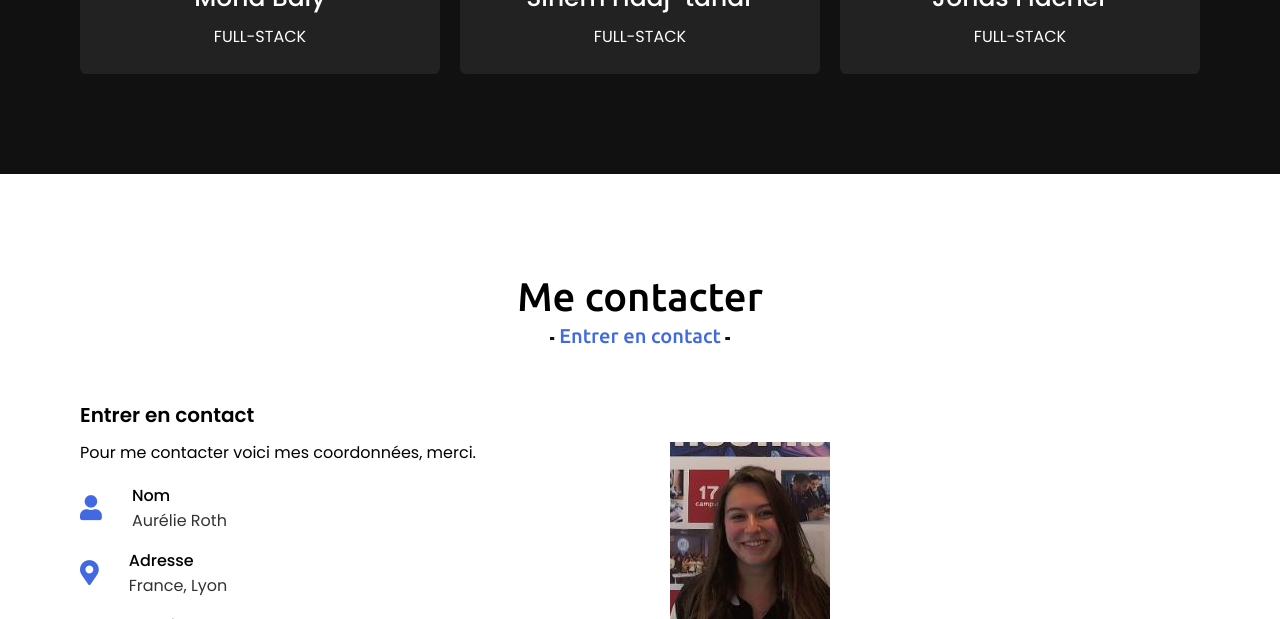
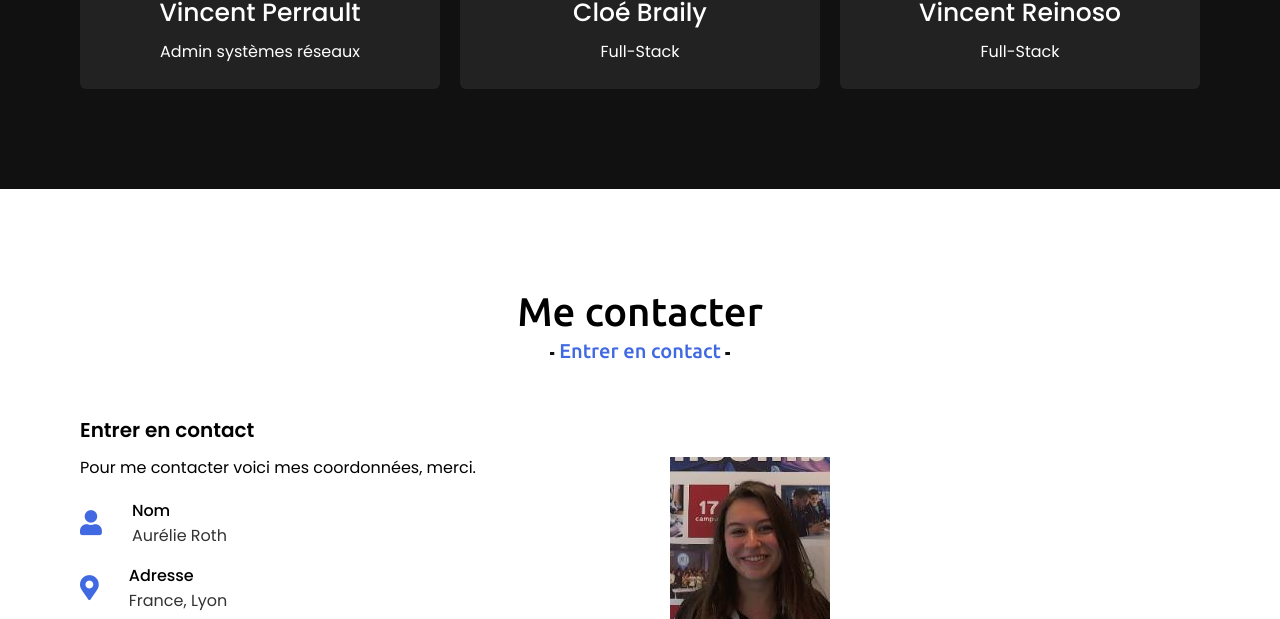
Before and after one commit to AurelieRoth/Portfolio, a plain HTML site: page index.html in a window 1280 px wide. Shown: the part 3255-3874 px from the top of the page. Drawn offline with nearby package versions, Linux system fonts and the light colour scheme.

Commit message:
modifications fichiers

```diff
--- a/index.html
+++ b/index.html
@@ -63,10 +63,10 @@
                         d'apprentissage en tant que développeuse web
                         pour l'année 2022 - 2024 (dès Septembre 2022)
                         , pour un rythme de 2 jours d'école
-                        et 3 jours d'entreprise.<br>
+                        et 3 jours d'entreprise.<br> <br>
                        Je souhaiterais tout de même découvrir le poste de cheffe de projet IT car je n'ai pas encore eu d'expériences dans ce métier,
                        étant encore en études, je voudrais profiter de l'opportunité que cela m'apporte, de plus durant ma 4e et 5e année je decouvre
-                       les bases d'un cheffe de projet dans mon cursus en parcourant des projets managements.
+                       les bases d'un chef de projet dans mon cursus en parcourant des projets managements.
                     </p>
                         Autonome et doté d'un solide bon sens
                         relationnel, je saurai intégrer votre équipe et
@@ -128,7 +128,7 @@
                         Création d'un site pour un fournisseur d'équipements industriels.<br>
                         https://europoly.com/
                     </p>
-                    <a href="https://github.com/Aurelouu" target="_blank"><i class="fab fa-github"></i>EN SAVOIR PLUS</a>
+                    <a href="https://github.com/AurelieRoth" target="_blank"><i class="fab fa-github"></i>EN SAVOIR PLUS</a>
                 </div>
                 <div class="column right">
                     <div class="bars">
@@ -178,23 +178,23 @@
             <div class="carousel owl-carousel">
                 <div class="card">
                     <div class="box">
-                        <a href="https://github.com/Jonas69700" target="_blank"><img src="https://avatars.githubusercontent.com/u/57560160?v=4" alt="profil de jonas"></a>
-                        <div class="text">Jonas Flacher</div>
-                        <p>FULL-STACK</p>
+                        <a href="https://github.com/vigi3" target="_blank"><img src="https://avatars.githubusercontent.com/u/38730358?v=4" alt="profil de Vincent R"></a>
+                        <div class="text">Vincent Reinoso</div>
+                        <p>Full-Stack</p>
                     </div>
                 </div>
                 <div class="card">
                     <div class="box">
-                        <a href ="https://github.com/Mona-src" target="_blank"><img src="https://avatars.githubusercontent.com/u/60646596?v=4" alt="profil de mona"></a>
-                        <div class="text">Mona Baly</div>
-                        <p>FULL-STACK</p>
+                        <a href ="https://github.com/Z0lr3n" target="_blank"><img src="https://avatars.githubusercontent.com/u/90600231?v=4" alt="profil de Vincent P"></a>
+                        <div class="text">Vincent Perrault</div>
+                        <p>Admin systèmes réseaux</p>
                     </div>
                 </div>
                 <div class="card">
                     <div class="box">
-                        <a href ="https://github.com/sihemht" target="_blank"><img src="https://avatars.githubusercontent.com/u/60602079?v=4" alt="profil de sihem"></a>
-                        <div class="text">Sihem Hadj-tahar</div>
-                        <p>FULL-STACK</p>
+                        <a href ="https://github.com/PtitOursTutTut" target="_blank"><img src="https://avatars.githubusercontent.com/u/58774943?v=4" alt="profil de Cloé"></a>
+                        <div class="text">Cloé Braily</div>
+                        <p>Full-Stack</p>
                     </div>
                 </div>
             </div>
--- a/script.js
+++ b/script.js
@@ -35,14 +35,14 @@ $(document).ready(function(){
 
     // typing text animation script
     var typed = new Typed(".typing", {
-        strings: ["Étudiante", "Développeuse Web", "Front-End", "Back-End", "Full-Stack"],
+        strings: ["Étudiante", "Développeuse Web", "A la recherche d'un contrat d'apprentissage"],
         typeSpeed: 100,
         backSpeed: 60,
         loop: true
     });
 
      typed = new Typed(".typing-2", {
-        strings: ["Étudiante", "Développeuse Web", "Front-End", "Back-End", "Full-Stack"],
+        strings: ["Étudiante", "Développeuse Web", "A la recherche d'un contrat d'apprentissage"],
         typeSpeed: 100,
         backSpeed: 60,
         loop: true
```
Also changed, not shown: 1 other file.
